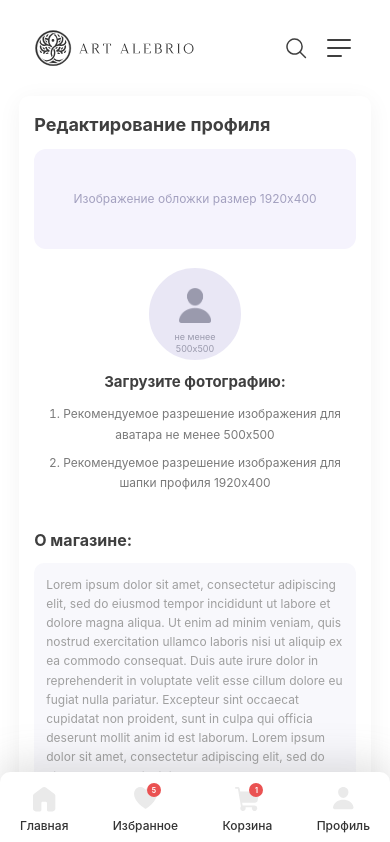
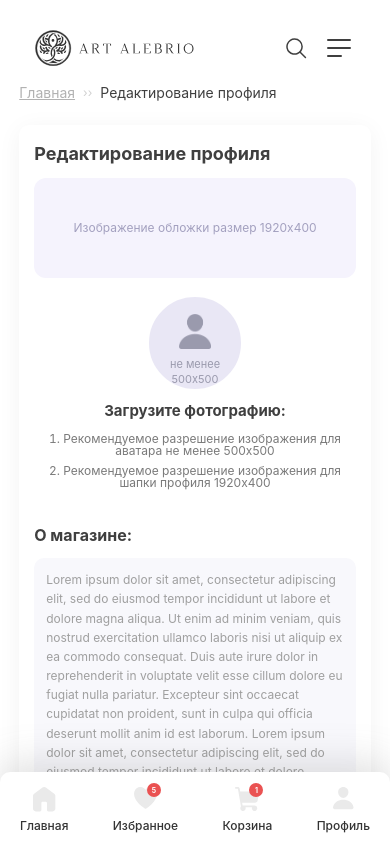
Before and after one commit to miltim7/ProfileEditing, a Vue app: page / in a window 390 px wide. Shown: the top 842 px of the page. Built offline with nearby package versions, Linux system fonts and the light colour scheme; the HTML template or start-up script is replaced by a standard one.

Commit message:
add breadcrumb

```diff
--- a/src/assets/profile.css
+++ b/src/assets/profile.css
@@ -1,4 +1,47 @@
 /* src/assets/profile.css */
+/* Хлебные крошки */
+.breadcrumb-section {
+  padding: 20px 0 10px 0;
+  display: flex;
+  justify-content: center;
+}
+
+.breadcrumb-container {
+  width: 1400px;
+  margin: 0 auto;
+}
+
+.breadcrumb {
+  display: flex;
+  align-items: center;
+  gap: 8px;
+  font-size: 14px;
+  color: #9F9F9F;
+  margin: 0;
+}
+
+.breadcrumb-link {
+  color: #B2B2B2;
+  font-size: 14px;
+  text-decoration: underline;
+  transition: color 0.2s;
+}
+
+.breadcrumb-link:hover {
+  color: #5856D2;
+}
+
+.breadcrumb-separator {
+  color: #D0D0D0;
+  font-size: 12px;
+}
+
+.breadcrumb-current {
+  color: #3F3F3F;
+  font-weight:400;
+  font-size: 14px;
+}
+
 .edit-profile-section {
   padding: 30px 0 5px 0;
   display: flex;
@@ -102,7 +145,6 @@
 
 .requirements li {
   margin-bottom: 12px;
-  line-height: 1.7;
 }
 
 .about-section {
@@ -307,11 +349,13 @@
   flex-direction: column;
 }
 
-.save-section .save-container {
+.save-section {
+  padding: 5px 0 60px 0;
+  display: flex;
+  justify-content: center;
+  flex-direction: column;
   width: 1400px;
   margin: 0 auto;
-  display: flex;
-  justify-content: flex-start;
 }
 
 .save-btn-bottom {
@@ -326,6 +370,7 @@
   font-weight: 600;
   cursor: pointer;
   transition: background 0.2s;
+  margin: 0;
 }
 
 .save-btn-bottom:hover {
@@ -336,10 +381,11 @@
 
 /* Большие планшеты и маленькие десктопы (1400px и меньше) */
 @media (max-width: 1400px) {
+  .breadcrumb-container,
   .edit-profile-container,
   .auth-container,
   .additional-container,
-  .save-section .save-container {
+  .save-section {
     width: 95%;
     max-width: 1400px;
   }
@@ -414,6 +460,14 @@
 
 /* Малые планшеты (768px и меньше) */
 @media (max-width: 768px) {
+  .breadcrumb-section {
+    padding: 15px 15px 5px 15px;
+  }
+
+  .breadcrumb {
+    font-size: 13px;
+  }
+
   .edit-profile-section,
   .auth-section,
   .additional-section {
@@ -465,7 +519,7 @@
   }
 
   .avatar-note {
-    font-size: 10px;
+    font-size: 12px;
   }
 
   .upload-instructions {
@@ -546,6 +600,7 @@
 
   .save-section {
     padding: 5px 15px 40px 15px;
+    width: 100%;
   }
 
   .save-btn-bottom {
@@ -558,6 +613,14 @@
 
 /* Мобильные телефоны (480px и меньше) */
 @media (max-width: 480px) {
+  .breadcrumb-section {
+    padding: 10px 10px 5px 10px;
+  }
+
+  .breadcrumb {
+    font-size: 12px;
+  }
+
   .edit-profile-section,
   .auth-section,
   .additional-section {
@@ -605,7 +668,7 @@
   }
 
   .avatar-note {
-    font-size: 9px;
+    font-size: 11px;
   }
 
   .upload-title {
@@ -658,6 +721,7 @@
 
   .save-section {
     padding: 5px 10px 30px 10px;
+    width: 100%;
   }
 
   .save-btn-bottom {
@@ -707,11 +771,6 @@
     gap: 8px;
   }
 
-  .avatar-note {
-    font-size: 7px;
-    margin-top: 3px;
-  }
-
   .account-icon {
     width: 28px;
     height: 28px;
--- a/src/components/Profile.vue
+++ b/src/components/Profile.vue
@@ -1,5 +1,15 @@
 <!-- src/components/Profile.vue -->
 <template>
+  <section class="breadcrumb-section">
+    <div class="breadcrumb-container">
+      <nav class="breadcrumb">
+        <a href="#" class="breadcrumb-link">Главная</a>
+        <span class="breadcrumb-separator">››</span>
+        <span class="breadcrumb-current">Редактирование профиля</span>
+      </nav>
+    </div>
+  </section>
+
   <section class="edit-profile-section">
     <div class="edit-profile-container">
       <h1 class="edit-title">Редактирование профиля</h1>
@@ -154,10 +164,10 @@
   </section>
 
   <section class="save-section">
-  <div class="save-container">
-    <button class="save-btn-bottom">Сохранить</button>
-  </div>
-</section>
+    <div class="save-container">
+      <button class="save-btn-bottom">Сохранить</button>
+    </div>
+  </section>
 </template>
 
 <script>
```
